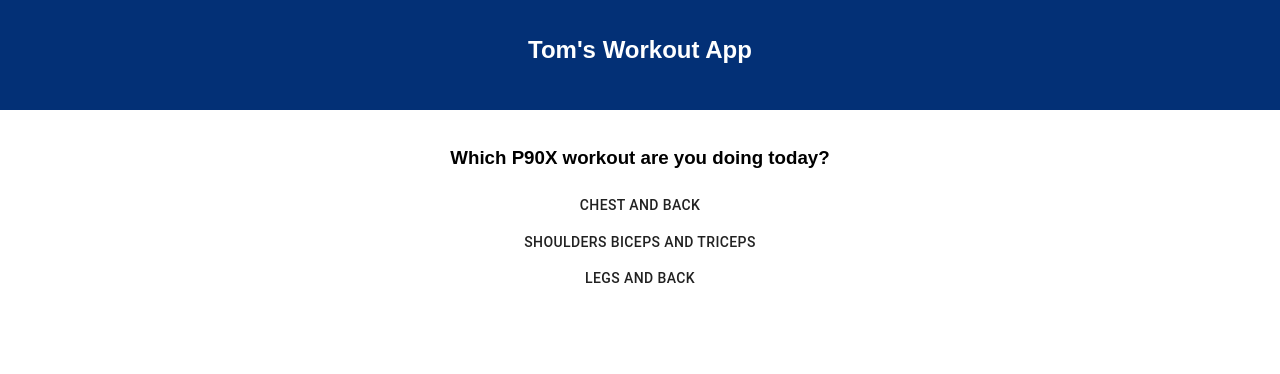
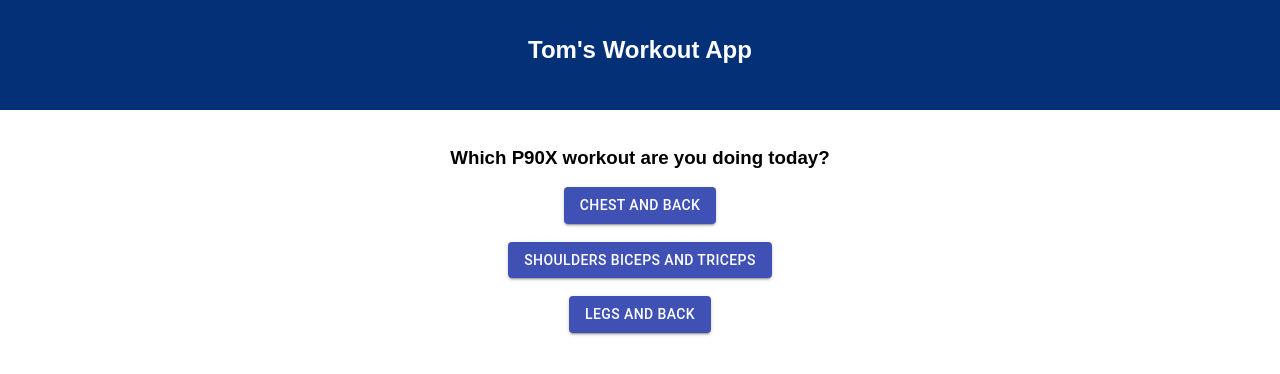
Before and after one commit to hoffmann1226/workout-tracker, a React (Create React App) app: page /#/ in a window 1280 px wide. Shown: the top 374 px of the page. Built offline with nearby package versions, Linux system fonts and the light colour scheme.

Commit message:
material ui edited on home component

```diff
--- a/src/components/Home/Home.js
+++ b/src/components/Home/Home.js
@@ -17,11 +17,13 @@
 
       <div>
       <h3>Which P90X workout are you doing today?</h3>
-      <Button onClick={this.goChest}>Chest and Back</Button>
+      <Button color="primary" variant="contained" onClick={this.goChest}>Chest and Back</Button>
       <br/>
-      <Button onClick={this.goShoulders}>Shoulders Biceps and Triceps</Button>
       <br/>
-      <Button onClick={this.goLegs} >Legs and Back</Button>
+      <Button color="primary" variant="contained" onClick={this.goShoulders}>Shoulders Biceps and Triceps</Button>
+      <br/>
+      <br/>
+      <Button color="primary" variant="contained" onClick={this.goLegs} >Legs and Back</Button>
       </div>
     );
   }
```
